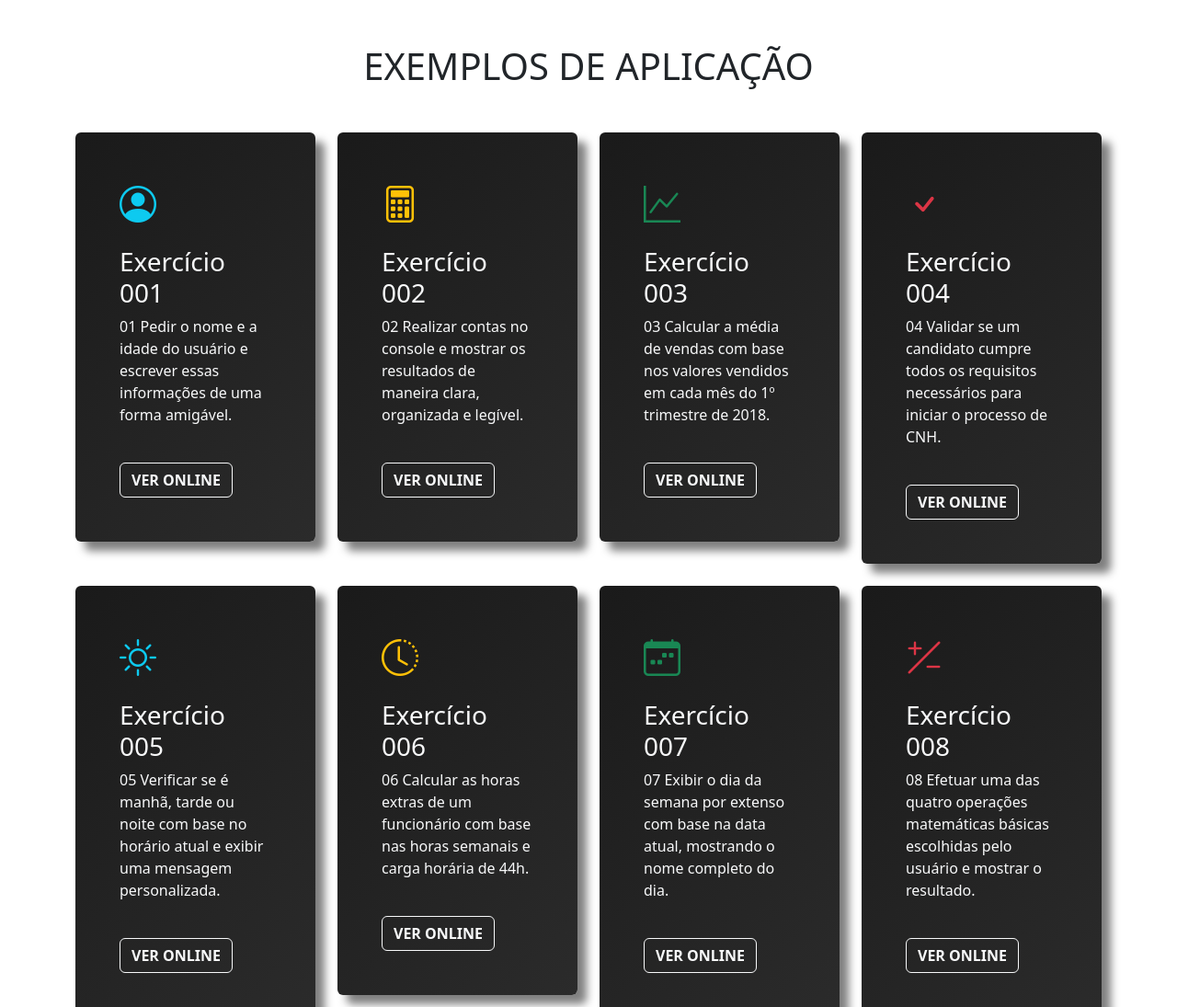
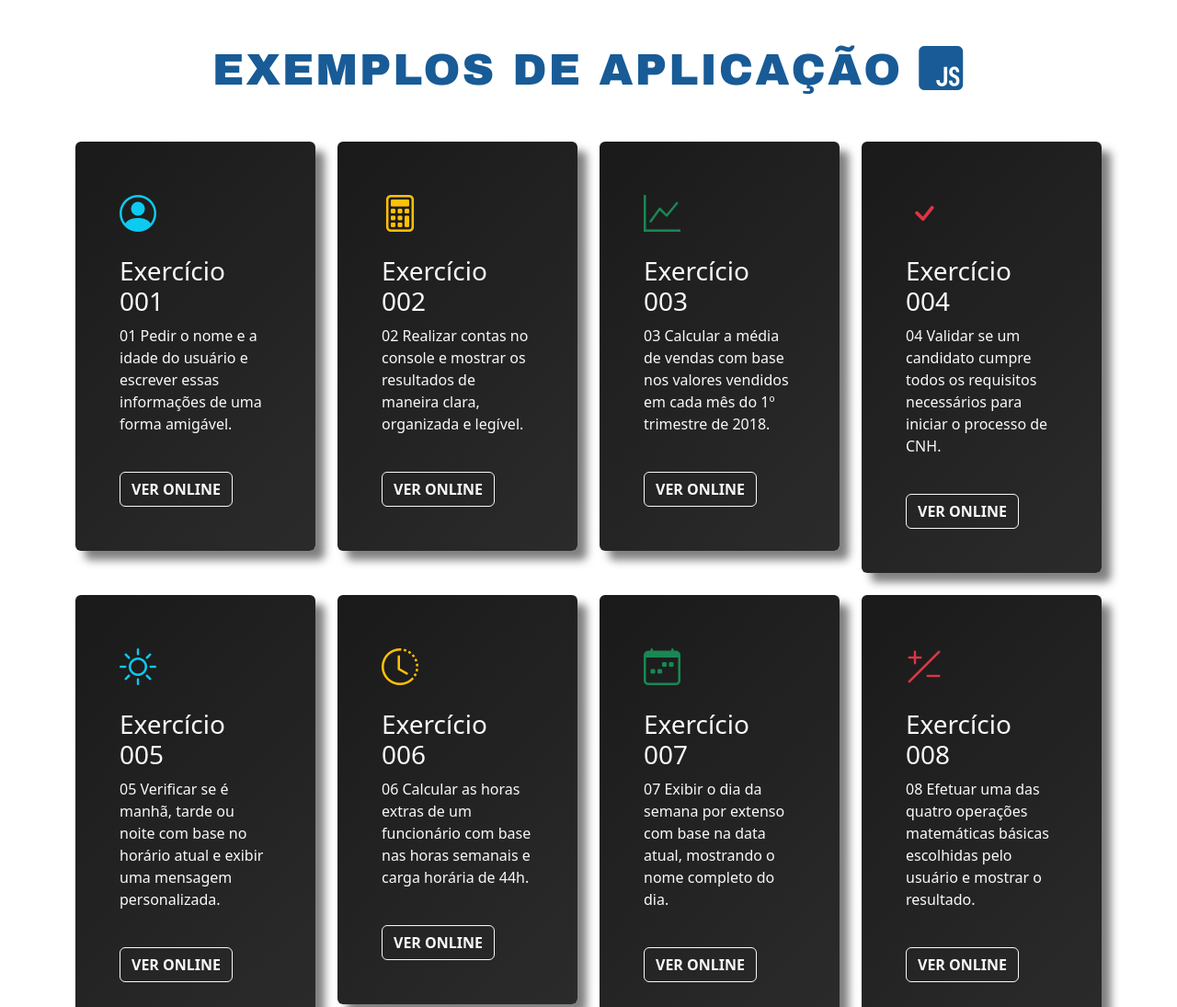
Before and after one commit to eduardoberettarod/exercicios-js-o-retorno, a website: page index.html in a window 1280 px wide. Shown: the top 1095 px of the page at 92% size. Drawn offline with nearby package versions, Linux system fonts and the light colour scheme.

Commit message:
pagina inicial das aplicações
fazendo alguns ajustes no estilo da pagina

```diff
--- a/index.html
+++ b/index.html
@@ -13,7 +13,9 @@
 
 <body>
     <div class="container">
-        <h1 class="mt-5 mb-5 text-center">EXEMPLOS DE APLICAÇÃO</h1>
+        <div>
+            <h1 class="titulo mt-5 mb-5 text-center">EXEMPLOS DE APLICAÇÃO <i class="bi bi-javascript"></i></h1>
+        </div>
         <div class="row">
             <div class="col-12 col-md-3 mb-4">
                 <div class="p-5 rounded text-light cartao">
@@ -139,7 +141,8 @@
                 <div class="p-5 rounded text-light cartao">
                     <i class="bi bi-clipboard-data fs-1 text-success"></i>
                     <h3 class="mt-3">Exercício 011</h3>
-                    <p class="fw-light">11 Calcular a média de N números inseridos pelo usuário e exibir o resultado final formatado.
+                    <p class="fw-light">11 Calcular a média de N números inseridos pelo usuário e exibir o resultado
+                        final formatado.
                     </p>
                     <a href="https://eduardoberettarod.github.io/exercicios-js-o-retorno/exercicio011/"
                         class="btn btn-outline-light fw-semibold mt-4">VER ONLINE</a>
@@ -149,7 +152,8 @@
                 <div class="p-5 rounded text-light cartao">
                     <i class="bi bi-hourglass-split fs-1 text-danger"></i>
                     <h3 class="mt-3">Exercício 012</h3>
-                    <p class="fw-light">12 Criar um contador interativo que exiba números de forma crescente, controlando início e fim.
+                    <p class="fw-light">12 Criar um contador interativo que exiba números de forma crescente,
+                        controlando início e fim.
                     </p>
                     <a href="https://eduardoberettarod.github.io/exercicios-js-o-retorno/exercicio012/"
                         class="btn btn-outline-light fw-semibold mt-4">VER ONLINE</a>
@@ -161,9 +165,10 @@
         <div class="row">
             <div class="col-12 col-md-3 mb-4">
                 <div class="p-5 rounded text-light cartao">
-                    <i class="bi bi-car-front fs-1 text-danger"></i>
+                    <i class="bi bi-car-front fs-1 text-info"></i>
                     <h3 class="mt-3">Exercício 013</h3>
-                    <p class="fw-light">13 Armazenar e gerenciar uma lista de carros em um estacionamento, permitindo exibição e atualização.</p>
+                    <p class="fw-light">13 Armazenar e gerenciar uma lista de carros em um estacionamento, permitindo
+                        exibição e atualização.</p>
                     <a href="https://eduardoberettarod.github.io/exercicios-js-o-retorno/exercicio013/"
                         class="btn btn-outline-light fw-semibold mt-4">VER ONLINE</a>
                 </div>
@@ -172,7 +177,8 @@
                 <div class="p-5 rounded text-light cartao">
                     <i class="bi bi-card-list fs-1 text-warning"></i>
                     <h3 class="mt-3">Exercício 014</h3>
-                    <p class="fw-light">14 Exibir de forma organizada os alunos presentes em uma lista, apresentando cada nome detalhadamente.
+                    <p class="fw-light">14 Exibir de forma organizada os alunos presentes em uma lista, apresentando
+                        cada nome detalhadamente.
                     </p>
                     <a href="https://eduardoberettarod.github.io/exercicios-js-o-retorno/exercicio014/"
                         class="btn btn-outline-light fw-semibold mt-4">VER ONLINE</a>
@@ -182,7 +188,8 @@
                 <div class="p-5 rounded text-light cartao">
                     <i class="bi bi-journal-bookmark fs-1 text-success"></i>
                     <h3 class="mt-3">Exercício 015</h3>
-                    <p class="fw-light">15 Criar uma agenda de contatos que permita inserir, listar e gerenciar informações de forma prática.
+                    <p class="fw-light">15 Criar uma agenda de contatos que permita inserir, listar e gerenciar
+                        informações de forma prática.
                     </p>
                     <a href="https://eduardoberettarod.github.io/exercicios-js-o-retorno/exercicio015/"
                         class="btn btn-outline-light fw-semibold mt-4">VER ONLINE</a>
@@ -192,7 +199,8 @@
                 <div class="p-5 rounded text-light cartao">
                     <i class="bi bi-percent fs-1 text-danger"></i>
                     <h3 class="mt-3">Exercício 016</h3>
-                    <p class="fw-light">16 Calcular acréscimos e descontos sobre valores informados, mostrando o resultado final de forma clara.
+                    <p class="fw-light">16 Calcular acréscimos e descontos sobre valores informados, mostrando o
+                        resultado final de forma clara.
                     </p>
                     <a href="https://eduardoberettarod.github.io/exercicios-js-o-retorno/exercicio016/"
                         class="btn btn-outline-light fw-semibold mt-4">VER ONLINE</a>
@@ -204,7 +212,8 @@
                 <div class="p-5 rounded text-light cartao">
                     <i class="bi bi-film fs-1 text-info"></i>
                     <h3 class="mt-3">Exercício 017</h3>
-                    <p class="fw-light">17 Realizar a classificação de filmes de acordo com critérios definidos e exibir os resultados finais.</p>
+                    <p class="fw-light">17 Realizar a classificação de filmes de acordo com critérios definidos e exibir
+                        os resultados finais.</p>
                     <a href="https://eduardoberettarod.github.io/exercicios-js-o-retorno/exercicio017/"
                         class="btn btn-outline-light fw-semibold mt-4">VER ONLINE</a>
                 </div>
--- a/style.css
+++ b/style.css
@@ -14,3 +14,11 @@
     transform: scale(1.05) translateY(-15px);
     transition: 0.3s all ease;
 }
+
+.titulo{
+    position: relative;
+    font-size: 3rem;
+    color: var(--cor-primaria);
+    font-family: arial black;
+    letter-spacing: 2px;
+}
```
